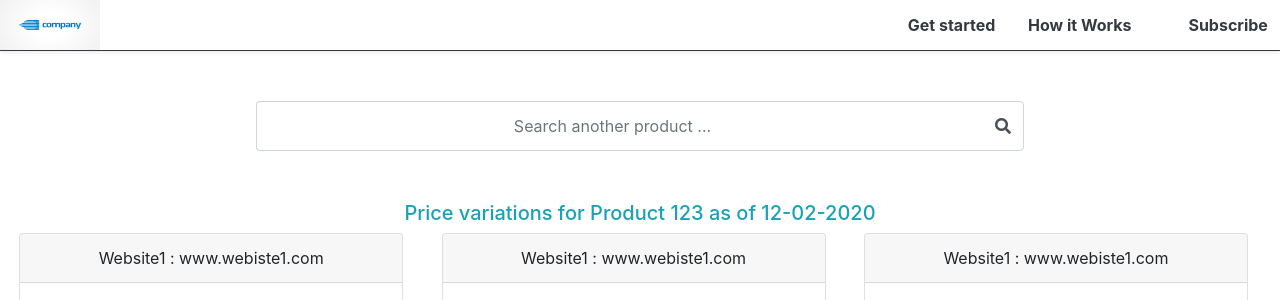
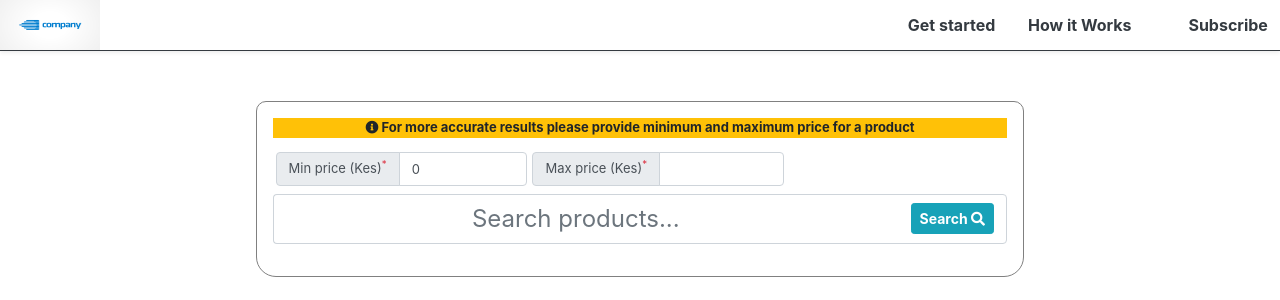
Before and after one commit to developerericke/ecommerce-price-compare-tool, a Django app: template templates/results.html in a window 1280 px wide. Shown: the top 300 px of the page. Run offline with Django 3.2, Linux system fonts and the light colour scheme; the template is opened without the code that fills it: most values are stand-ins (such as "Sample title", 1, 10 or a date in 2020); grey boxes marked "Sample" are stand-in pictures; some libraries are stand-ins or nearby versions.

Commit message:
updated result page including adding max and min price fillter

```diff
--- a/static/css/results.css
+++ b/static/css/results.css
@@ -4,9 +4,14 @@
 }
 @media screen and ( max-width: 640px ){
  form{
-     width:80%;
-     margin:30px 10%;
+     width:95%;
+     margin:30px 2.5%;
  }
+    #price-control{
+        margin-top: 2%;
+        width: 80%;
+    }
+
  #discl{
      position: -webkit-sticky;
      position: sticky;
@@ -53,13 +58,34 @@
 form{
      width:60%;
      margin:50px 20%;
+    border: 1px solid grey;
+    border-radius: 10px 10px 20px 20px;
 
  }
- form input{
+
+ #search{
       font-size: x-large;
      height: 50px;
      min-height: 50px;
      max-height: 50px;
+
+ }
+ #price-control{
+     width: 70%;
+     display: flex;
+     flex-wrap: wrap;
+     justify-content: space-around;
+
+     margin: 2% 0 0 0;
+
+ }
+
+
+
+ .price-control{
+
+     text-align: center;
+     flex:0 0 49%;
  }
  #discl{
 position: relative;
--- a/templates/index.html
+++ b/templates/index.html
@@ -12,13 +12,13 @@
                    </div>
                  </div>
                  <div class="itm">
-                   <form >
+                   <form method="get" action="product">
 
 
                       <div class="form-group">
                       <div class="input-group">
 
-                            <input  name="query" type="search" placeholder="Type here to start the price comparison ..." class="form-control border-right-0 text-sm-center">
+                            <input  name="q" type="search" placeholder="Type here to start the price comparison ..." class="form-control border-right-0 text-sm-center">
                             <div class="input-group-append">
                               <span class="input-group-text bg-white"><i class="fa fa-search" aria-hidden="true"></i></span>
                             </div>
--- a/templates/results.html
+++ b/templates/results.html
@@ -14,13 +14,37 @@
 <div id=page-content">
 <div id="discl" style="display: none" class="bg-warning text-dark font-weight-bold" >Note that this search is real time.The results you get are the latest as at the time you perform a search <span data-target="discl" style="font-size: medium;cursor: pointer" class="text-right close p-0 m-0 text-danger">x</span> </div>
 
-<form >
-<div class="form-group">
-   <div class="input-group mb-3">
-  <input type="search" name="searchproduct" class="form-control text-center border-right-0" placeholder="Search another product ...">
+<form method="get"  action="/product" >
+<div class="form-group  p-3">
+    <p class="p-0 m-0 bg-warning text-center font-weight-bold" style="font-size: small"><i class="fa fa-info-circle"></i> For more accurate results please provide minimum and maximum price for a product</p>
+    <p class="p-0 m-0  text-center text-danger" style="font-size: small;text-decoration: underline" id="errors"></p>
+    <div id="price-control" class="p-0 ">
+      <div class="price-control">
+
+           <div class="input-group mb-2">
+               <div class="input-group-prepend">
+                   <div class="input-group-text" style="font-size: small">Min price (Kes) <span class="text-danger"><sup>*</sup></span></div>
+               </div>
+               <input value="0" id="minimumprice" required style="font-size: small"  class="form-control"   type="number" name="minimumprice">
+           </div>
+
+       </div>
+      <div class="price-control">
+
+           <div class="input-group mb-2">
+               <div class="input-group-prepend">
+                 <div class="input-group-text" style="font-size: small">Max price (Kes) <span class="text-danger"><sup>*</sup></span></div>
+               </div>
+               <input style="font-size: small" required id="maximumprice" class="form-control " type="number" name="maximumprice">
+           </div>
+
+       </div>
+   </div>
+   <div class="input-group ">
+  <input type="search" id="search" name="q" required class="form-control text-center border-right-0" placeholder="Search products...">
        <div class="input-group-append bg-white">
            <div class="input-group-text bg-white">
-                <i class="fa fa-search"></i>
+               <button class="btn-sm btn btn-info font-weight-bold" type="submit">Search <i class="fa  fa-search"></i></button>
            </div>
 
        </div>
@@ -33,47 +57,67 @@
 
     <div class="card">
       <div class="card-header">
-      <div>Website1 : www.webiste1.com</div>
+      <div class="font-weight-bolder" style="letter-spacing: 1px">https://www.jumia.co.ke/</div>
       </div>
         <div class="card-body">
-          <img src="{% static '/images/image1.jpg' %}" alt="product image">
-          <div class="p-1">Kes 12,000</div>
-          <div class="p-1">lorem ipsum</div>
-          <div class="p-1">Ratings</div>
+          {% if jumia is not None %}
+          <img src="{{ jumia.image }}" alt="product image">
+          <div class="p-1">{{ jumia.name }}</div>
+          <div class="p-1">Kes {{ jumia.price }}</div>
+          <div class="p-1">{{ jumia.category }}</div>
+
+           {% else%}
+            <h6>No result found matching your search terms.Please try using more descriptive words</h6>
+            {% endif %}
+
 
         </div>
         <div class="card-footer text-center">
-        <a href="#" class="btn btn-sm btn-info">View on www.website1.com </a>
+         {% if jumia is not None %}
+<a href="{{ jumia.link }}" class="btn btn-sm btn-info">View on www.website1.com </a>
+        {% endif %}
         </div>
     </div>
      <div class="card">
       <div class="card-header">
-      <div>Website1 : www.webiste1.com</div>
+      <div class="font-weight-bolder" style="color: forestgreen;letter-spacing: 1px">https://jiji.co.ke</div>
       </div>
         <div class="card-body">
-          <img src="{% static '/images/image1.jpg' %}" alt="product image">
-          <div class="p-1">Kes 12,000</div>
-          <div class="p-1">lorem ipsum</div>
-          <div class="p-1">Ratings</div>
-
+            {%  if jiji is not None %}
+          <img src="{{ jiji.image }}" alt="product image">
+          <div class="p-1">{{ jiji.name }}</div>
+          <div class="p-1">Kes {{ jiji.price }}</div>
+          <div class="p-1">{{ jiji.category }}</div>
+          {% else %}
+            <h6>No result found matching your search terms.Please try using more descriptive words</h6>
+           {% endif %}
         </div>
         <div class="card-footer text-center">
-        <a href="#" class="btn btn-sm btn-info">View on www.website1.com </a>
+             {% if jiji is not None %}
+        <a href="{{ jiji.link }}" class="btn btn-sm btn-info">View on www.website1.com </a>
+            {% endif %}
         </div>
     </div>
      <div class="card">
       <div class="card-header">
-      <div>Website1 : www.webiste1.com</div>
+      <div class="font-weight-bolder" style="color: sandybrown;letter-spacing: 1px">https://www.kilimall.co.ke</div>
       </div>
         <div class="card-body">
-          <img src="{% static '/images/image1.jpg' %}" alt="product image">
-          <div class="p-1">Kes 12,000</div>
-          <div class="p-1">lorem ipsum</div>
-          <div class="p-1">Ratings</div>
+        {% if kilimall is not None %}
+          <img src="{{ kilimall.image }}" alt="product image">
+          <div class="p-1">{{ kilimall.name }}</div>
+          <div class="p-1">Kes {{ kilimall.price }}</div>
+          <div class="p-1">{{ kilimall.category }}</div>
+
+           {% else%}
+            <h6>No result found matching your search terms.Please try using more descriptive words</h6>
+            {% endif %}
 
         </div>
         <div class="card-footer text-center">
-        <a href="#" class="btn btn-sm btn-info">View on www.website1.com </a>
+            {% if kilimall is not None %}
+        <a href="{{ kilimall.link }}" class="btn btn-sm btn-info">View on www.website1.com </a>
+            {% endif %}
         </div>
     </div>
 </div>
@@ -115,6 +159,42 @@
         autoWidth: true,
         trimSpace:true
     }).mount();
+	let errors = $('#errors')
+    let minimumprice = $('#minimumprice')
+    let maximumprice =  $('#maximumprice')
+	let searchinput = document.querySelector('#search')
+
+    minimumprice.on('input',()=>{
+        if (minimumprice.val() <0  || minimumprice.val()===''){
+            errors.html('Minimum Price is required !')
+            minimumprice.addClass('border border-danger')
+        }else if (minimumprice.val()>-1 && minimumprice.val()!==''){
+            errors.html('')
+            minimumprice.removeClass('border border-danger')
+        }
+    })
+      maximumprice.on('input',()=>{
+            if (maximumprice.val() <1  || maximumprice.val()===''){
+            errors.html('Maximum Price is required !')
+            maximumprice.addClass('border border-danger')
+        }else if (maximumprice.val()>-1 && maximumprice.val()!==''){
+            errors.html('')
+            maximumprice.removeClass('border border-danger')
+        }
+      })
+       searchinput.addEventListener('input',()=>{
+
+       })
+      searchinput.addEventListener('input',()=>{
+
+        if (maximumprice.val() <1  || maximumprice.val()===''){
+            errors.html('Maximum Price is required !')
+            maximumprice.addClass('border border-danger')
+        }else if (maximumprice.val()>-1 && maximumprice.val()!==''){
+            errors.html('')
+            maximumprice.removeClass('border border-danger')
+        }
+    })
 
   })
  </script>
```
Also changed, not shown: requirements.txt (added, +81 -0 lines). Lines whose indentation alone changed are shown as unchanged.
